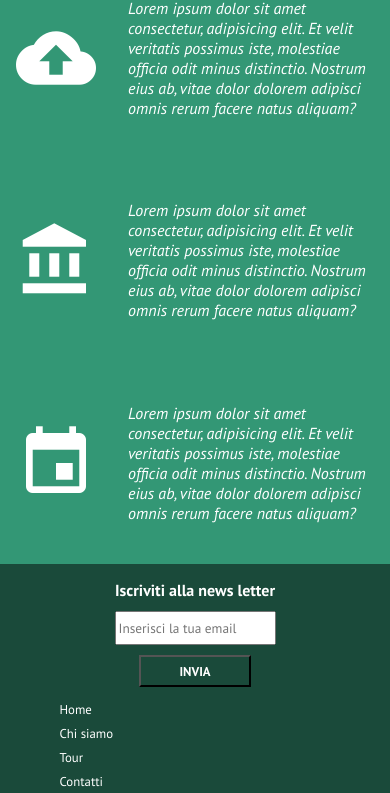
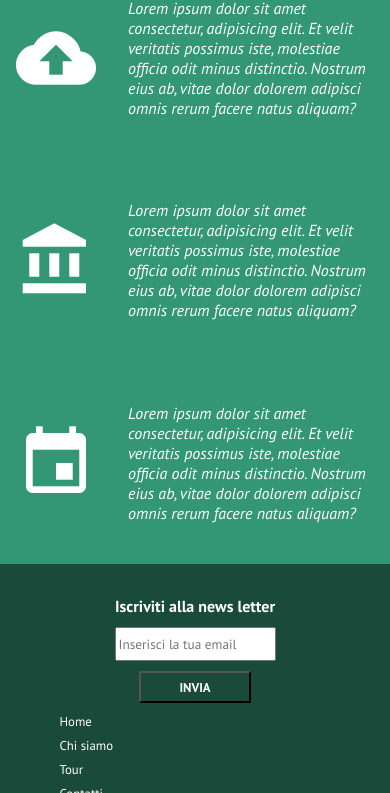
Before and after one commit to mcostigliola/na-tour-museum, a plain HTML site: page index.html in a window 390 px wide. Shown: the part 1189-1982 px from the top of the page. Drawn offline with Linux system fonts and the light colour scheme.

Commit message:
Settled a navbar and footer

```diff
--- a/css/style.css
+++ b/css/style.css
@@ -78,7 +78,7 @@
   header nav ul#list {
     display: none;
     position: absolute;
-    top: 4.5rem;
+    top: 3.5rem;
     /* border: 1px solid black; */
     background-color: #1a4a3a;
     width: 100%;
@@ -189,6 +189,7 @@
     background-color: #1a4a3a;
     color: white !important;
     margin-top: -1rem;
+    height: 32vh;
   }
 
   footer div#bottom-page-news {
@@ -217,14 +218,14 @@
     flex-flow: column;
     align-items: center;
     justify-content: space-between;
-    margin: 1rem 1rem;
-  }
+    margin: 2rem;  }
 
   footer div div#menu-link {
     width: 40%;
     height: 14vh;
     display: flex;
     justify-content: flex-start;
+    margin-top: 0.7rem;
   }
 
   footer div div#btn-social {
```
